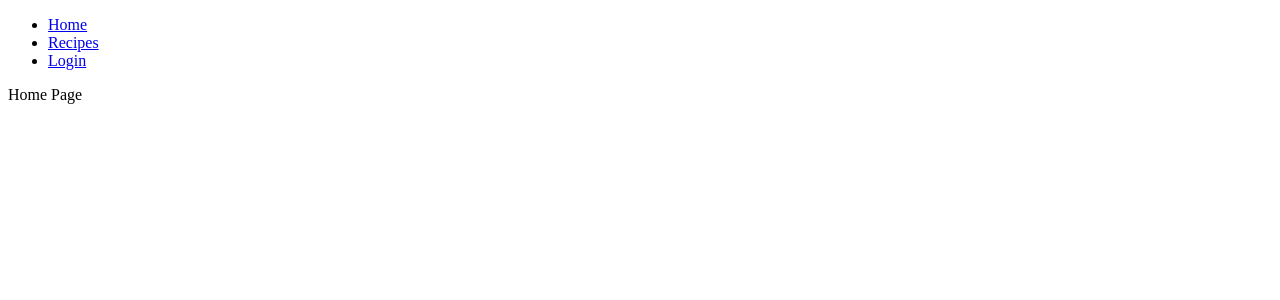
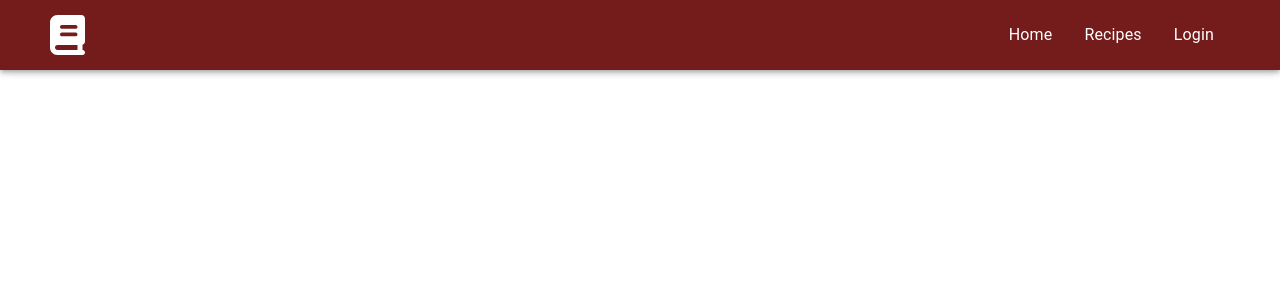
Before and after one commit to the-all-spark/recipes-spa-app, a React app: page / in a window 1280 px wide. Shown: the top 300 px of the page. Built offline with nearby package versions, Linux system fonts and the light colour scheme.

Commit message:
feat: update Layout component to display header on all pages

```diff
--- a/src/pages/Layout/Layout.tsx
+++ b/src/pages/Layout/Layout.tsx
@@ -1,25 +1,33 @@
 // General component for all pages (with navigation)
 
-import { Outlet, NavLink } from 'react-router-dom';
+import { useState } from 'react';
+import { Outlet } from 'react-router-dom';
+
+import AppBar from '@mui/material/AppBar';
+import Box from '@mui/material/Box';
+import CssBaseline from '@mui/material/CssBaseline';
+
+import HeaderToolbar from '@/features/headerToolbar/HeaderToolbar';
+import AsideNavDrawer from '@/features/asideNavDrawer/AsideNavDrawer';
 
 const Layout = () => {
+  const [drawerOpen, setDrawerOpen] = useState(false);
+
+  const handleDrawerToggle = () => {
+    setDrawerOpen((prevState) => !prevState);
+  };
+
   return (
-    <>
-      <nav>
-        <ul>
-          <li>
-            <NavLink to="/">Home</NavLink>
-          </li>
-          <li>
-            <NavLink to="/recipes">Recipes</NavLink>
-          </li>
-          <li>
-            <NavLink to="/login">Login</NavLink>
-          </li>
-        </ul>
-      </nav>
+    <Box sx={{ display: 'flex' }}>
+      <CssBaseline />
+      <AppBar component="header">
+        <HeaderToolbar handleDrawerToggle={handleDrawerToggle} />
+      </AppBar>
+
+      <AsideNavDrawer drawerOpen={drawerOpen} handleDrawerToggle={handleDrawerToggle} />
+
       <Outlet />
-    </>
+    </Box>
   );
 };
 
```
